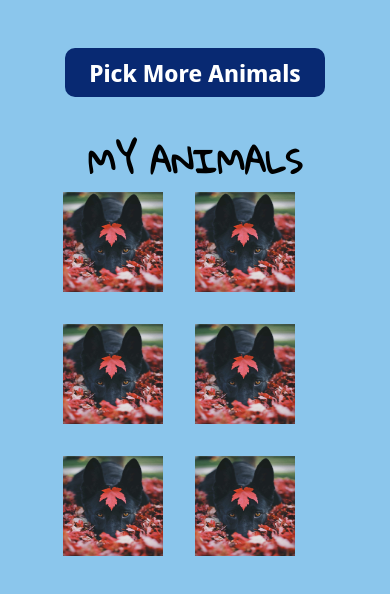
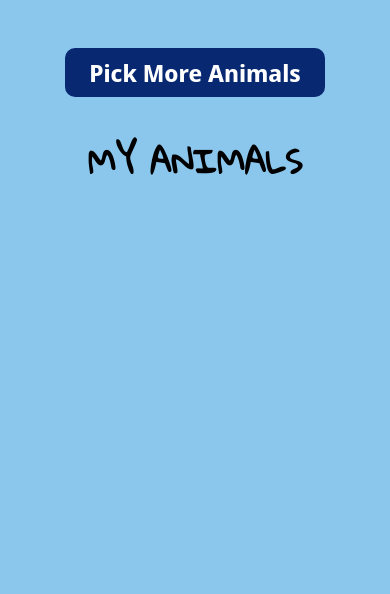
Before and after one commit to shawncace/animal-house, a React (Create React App) app: page /animalhome in a window 390 px wide. Shown: the top 594 px of the page. Built offline with nearby package versions, Linux system fonts and the light colour scheme.

Commit message:
context and responsiveness

```diff
--- a/src/Pages/AnimalHome.js
+++ b/src/Pages/AnimalHome.js
@@ -1,7 +1,10 @@
+import {useContext} from 'react'
+import {DataContext} from '../context/Context'
 import {useNavigate} from 'react-router-dom'
-import dummypic from '../images/dummypic.png'
 
 const AnimalHome = () => {
+  const {myAnimals}=useContext(DataContext)
+
   let navigate=useNavigate()
 
   return (
@@ -12,12 +15,9 @@ const AnimalHome = () => {
         </div>
         <header className='header'>My Animals</header>
         <div className="my-animals-img-container">
-          <img src={dummypic} alt="dummypic" className="my-animal-pic" />
-          <img src={dummypic} alt="dummypic" className="my-animal-pic" />
-          <img src={dummypic} alt="dummypic" className="my-animal-pic" />
-          <img src={dummypic} alt="dummypic" className="my-animal-pic" />
-          <img src={dummypic} alt="dummypic" className="my-animal-pic" />
-          <img src={dummypic} alt="dummypic" className="my-animal-pic" />
+          {myAnimals.map((item)=>(
+            <img src={item.src} alt='myanimalpic' className='my-animal-pic'/>
+          ))}
         </div>
       </div>
 
--- a/src/Pages/Index.js
+++ b/src/Pages/Index.js
@@ -1,55 +1,15 @@
 import {Link} from 'react-router-dom'
-import {useState} from 'react'
-import tryagainpic from '../images/tryagain.jpg'
+import {useContext} from 'react'
+import {DataContext} from '../context/Context'
 
 const Index = () => {
-  const [imgSrc, setImgSrc]=useState('')
-  const [searchStatus, setSearchStatus]=useState(false)
-  const [myAnimals, setMyAnimals]=useState([])
-
-  const catURL='https://aws.random.cat/meow'
-  const dogURL = 'https://random.dog/woof.json'
-
-  const getCat= async() =>{
-    setSearchStatus(true)
-    try{
-      const response = await fetch(catURL);
-      const catData= await response.json();
-      catSrcFunc(catData)
-    }catch(error){
-      console.log(error)
-      setImgSrc(tryagainpic)
-    }
-  }
-
-  const getDog=async()=>{
-    setSearchStatus(true)
-    try{
-      const response = await fetch(dogURL)
-      const dogData = await response.json();
-      dogSrcFunc(dogData)
-    }catch(error){
-      console.log(error)
-      setImgSrc(tryagainpic)
-    }
-  }
-
-  const dogSrcFunc=(data)=>{
-    if(data.url.includes('mp4')){
-      setImgSrc(tryagainpic)
-    } else{
-      setImgSrc(data.url)}
-  }
-
-  const catSrcFunc=(data)=>{
-    setImgSrc(data.file)
-  }
-
-  const takeHome=()=>{
-    const img = imgSrc
-    alert(img)
-    setMyAnimals([...myAnimals, img])
-  }
+  const{
+  imgSrc,
+  searchStatus,
+  getCat,
+  getDog,
+  takeHome,
+  }=useContext(DataContext)
 
   return (
     <div className="project-wrapper">
@@ -60,7 +20,6 @@ const Index = () => {
       <div className="emoji-container">
         <div className='emojis'>&#128054;</div>
         <div className='emojis'>&#128049;</div>
-
       </div>
 
       <div className="instructions">
@@ -68,7 +27,7 @@ const Index = () => {
       </div>
 
       <div className="btn-container">
-            <button className='btn' onClick={getDog}>WOOF</button>
+        <button className='btn' onClick={()=>{getDog()}}>WOOF</button>
         <button className='btn' onClick={getCat}>MEOW</button>
       </div>
 
@@ -87,9 +46,7 @@ const Index = () => {
 
       <div className="home-container">
         <button className="btn animal-home-btn"><Link to='/animalhome'>My Animals</Link></button>
-
       </div>
-
     </div>
   );
 }
--- /dev/null
+++ b/src/context/Context.js
@@ -0,0 +1,75 @@
+import {createContext, useState} from 'react';
+import tryagainpic from '../images/tryagain.jpg'
+
+const DataContext=createContext()
+
+const DataProvider = (props) => {
+  const [imgSrc, setImgSrc]=useState('')
+  const [searchStatus, setSearchStatus]=useState(false)
+  const [myAnimals, setMyAnimals]=useState([])
+
+  const catURL='https://aws.random.cat/meow'
+  const dogURL = 'https://random.dog/woof.json'
+
+  const getCat= async() =>{
+    setSearchStatus(true)
+    try{
+      const response = await fetch(catURL);
+      const catData= await response.json();
+      catSrcFunc(catData)
+    }catch(error){
+      console.log(error)
+      setImgSrc(tryagainpic)
+    }
+  }
+
+  const getDog=async()=>{
+    setSearchStatus(true)
+    try{
+      const response = await fetch(dogURL)
+      const dogData = await response.json();
+      dogSrcFunc(dogData)
+    }catch(error){
+      console.log(error)
+      setImgSrc(tryagainpic)
+    }
+  }
+
+  const dogSrcFunc=(data)=>{
+    if(data.url.includes('mp4')){
+      setImgSrc(tryagainpic)
+    } else{
+      setImgSrc(data.url)}
+  }
+
+  const catSrcFunc=(data)=>{
+    setImgSrc(data.file)
+  }
+
+  const takeHome=()=>{
+    const img = imgSrc
+    alert(img)
+    setMyAnimals([...myAnimals, {src: img}])
+  }
+
+  return (
+    <DataContext.Provider
+      value={{
+        imgSrc,
+        setImgSrc,
+        searchStatus,
+        setSearchStatus,
+        myAnimals,
+        setMyAnimals,
+        getCat,
+        getDog,
+        dogSrcFunc,
+        catSrcFunc,
+        takeHome
+      }}>
+        {props.children}
+    </DataContext.Provider>
+  );
+}
+
+export {DataContext,DataProvider};
--- a/src/index.css
+++ b/src/index.css
@@ -143,3 +143,29 @@ body{
   margin-right: 2rem;
   margin-bottom: 2rem;
 }
+
+@media(min-width: 600px){
+  .btn-container{
+    /* border: 2px solid orange; */
+    width: 70%;
+  }
+
+  .img-container{
+    /* border:2px solid orange; */
+    width: 70%;
+    margin: 0 auto;
+  }
+}
+
+@media(min-width: 1000px){
+  .btn-container{
+    /* border: 2px solid orange; */
+    width: 40%;
+  }
+
+  .img-container{
+    /* border:2px solid orange; */
+    width: 30%;
+    margin: 0 auto;
+  }
+}
```
Also changed, not shown: src/App.js (+8 -3 lines). Lines whose indentation alone changed are shown as unchanged.
